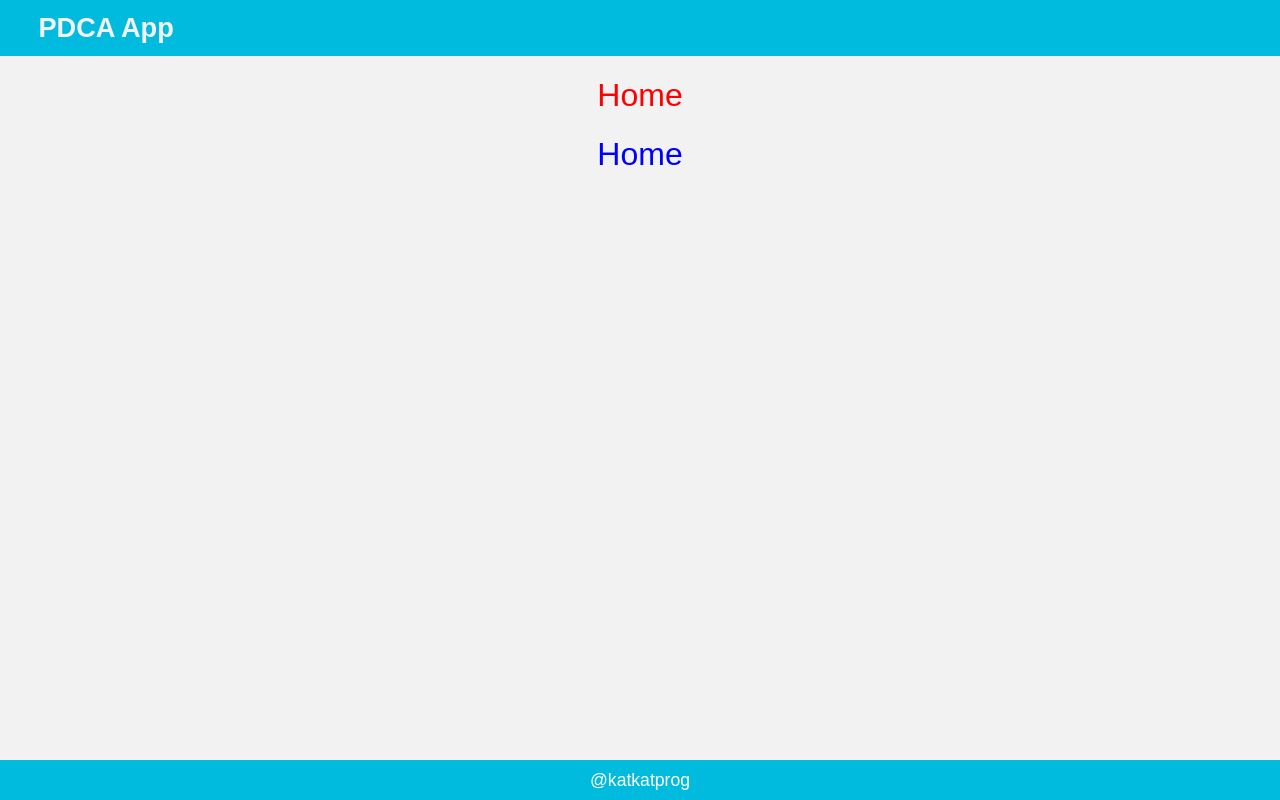
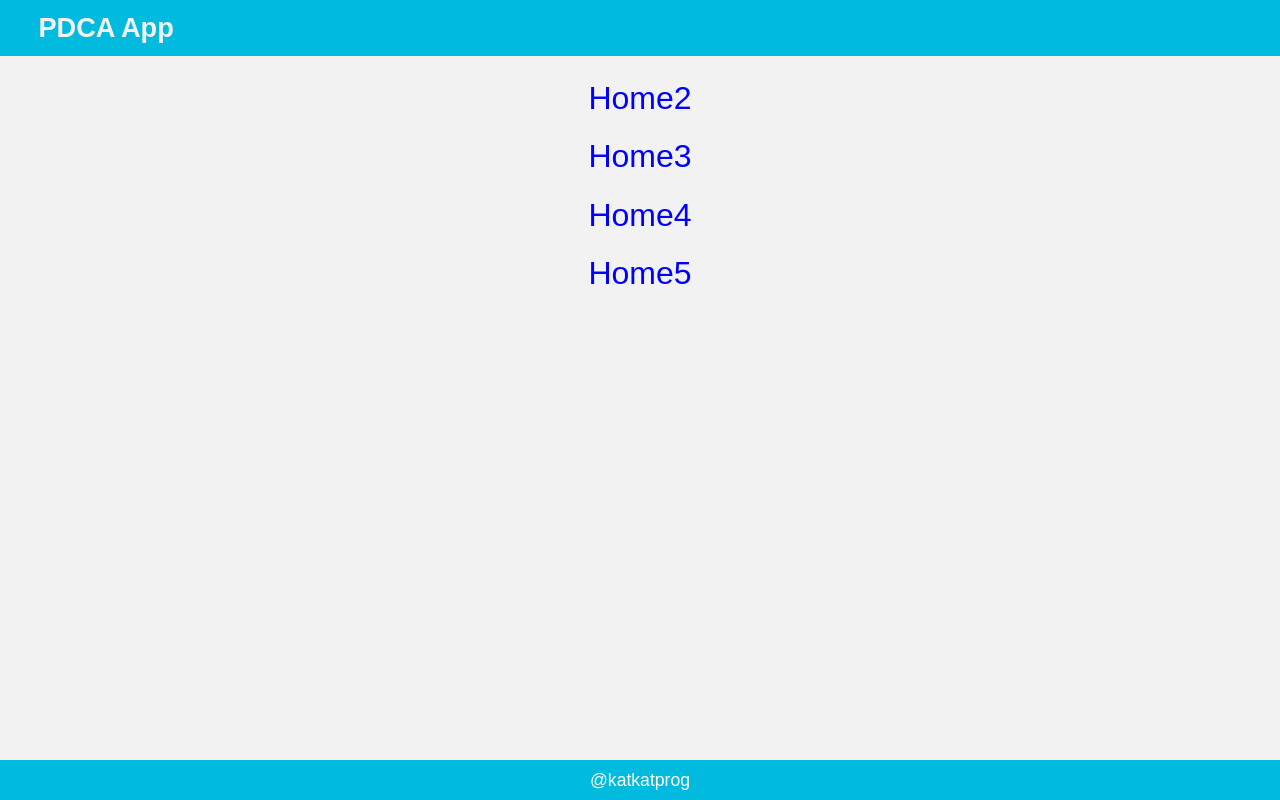
Before and after one commit to katkatprog/pdcaApp, a React (Create React App) app in the folder front/react_app/: page / in a window 1280 px wide. Built offline with nearby package versions, Linux system fonts and the light colour scheme.

Commit message:
cssの修正(ヘッダーのタイトル欄にリンクを埋め込み。およびヘッダー、フッターのダミーを排除)

```diff
--- a/front/react_app/src/components/Footer.tsx
+++ b/front/react_app/src/components/Footer.tsx
@@ -16,15 +16,9 @@
   width: 100vw;
 `;
 
-// StyledFooterを固定させるためのダミー。StyledFooterの下に配置させる。
-const StyledFooterDummy = styled.div`
-  height: 5vh;
-`;
-
 const Footer = () => {
   return (
     <>
-      <StyledFooterDummy></StyledFooterDummy>
       <StyledFooter>@katkatprog</StyledFooter>
     </>
   );
--- a/front/react_app/src/components/Header.tsx
+++ b/front/react_app/src/components/Header.tsx
@@ -1,5 +1,6 @@
 import React from "react";
 import styled from "styled-components";
+import { Link } from "react-router-dom";
 
 const StyledHeader = styled.header`
   display: flex;
@@ -8,6 +9,7 @@
   background-color: #0bd;
   color: #f2f2f2;
   font-size: 1.1rem;
+  top: 0;
 
   /* ヘッダーを固定する */
   position: fixed;
@@ -24,18 +26,14 @@
   }
 `;
 
-// StyledHeaderを固定させるためのダミー。StyledHeaderの下に配置させる。
-const StyledHeaderDummy = styled.div`
-  height: 7vh;
-`;
-
 const Header = () => {
   return (
     <>
       <StyledHeader>
-        <h1>PDCA App</h1>
+        <Link to="/">
+          <h1>PDCA App</h1>
+        </Link>
       </StyledHeader>
-      <StyledHeaderDummy></StyledHeaderDummy>
     </>
   );
 };
--- a/front/react_app/src/pages/Home.tsx
+++ b/front/react_app/src/pages/Home.tsx
@@ -14,8 +14,11 @@
   return (
     <>
       <Layout>
-        <Title>Home</Title>
-        <Title2>Home</Title2>
+        <Title2>Home1</Title2>
+        <Title2>Home2</Title2>
+        <Title2>Home3</Title2>
+        <Title2>Home4</Title2>
+        <Title2>Home5</Title2>
       </Layout>
     </>
   );
```
